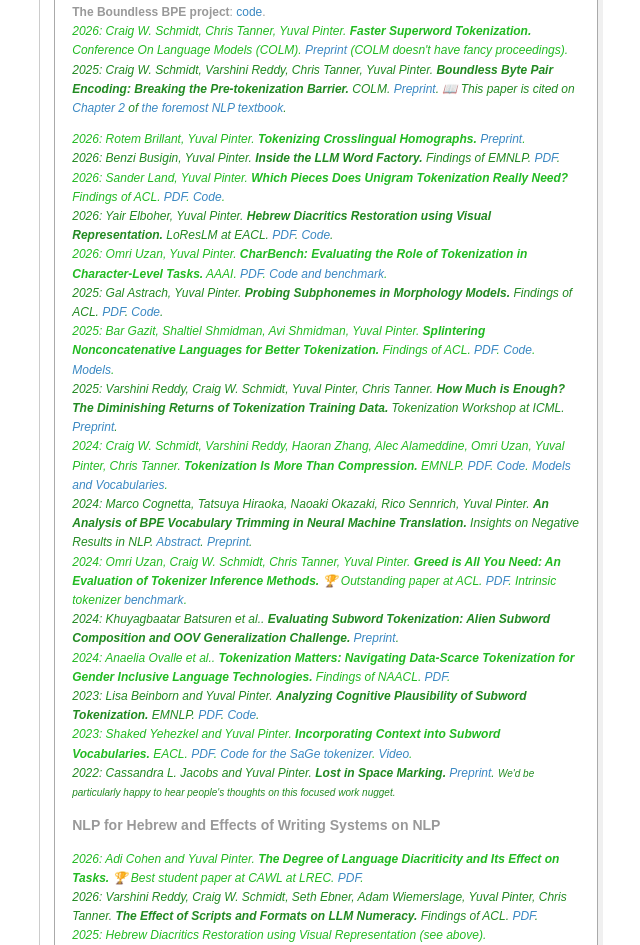
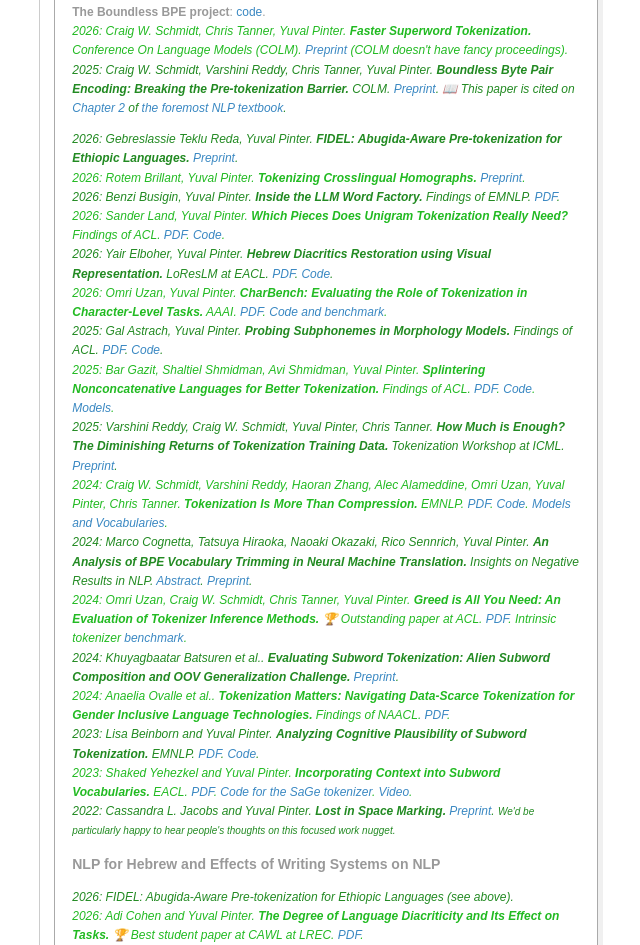
Before and after one commit to yuvalpinter/website, a plain HTML site: page index.html in a window 1280 px wide. Shown: the part 2578-3523 px from the top of the page, without its empty margins (397-1037 px from the left). Drawn offline with Linux system fonts and the light colour scheme.

Commit message:
Update index.html
FIDEL

```diff
--- a/index.html
+++ b/index.html
@@ -534,20 +534,24 @@ My main area of current research is lexical semantics and subword representation
 </pub2>
 <BR>
 <P>
+<pub2>
+	2026: Gebreslassie Teklu Reda, Yuval Pinter. <b>FIDEL: Abugida-Aware Pre-tokenization for Ethiopic Languages.</b> <a href="https://arxiv.org/abs/2611.20216">Preprint</a>.
+</pub2>
+<BR>
 <!--<pub1>
-2026: Craig W. Schmidt, Michael Krumdick, Adam Wiemerslage, Seth Ebner, Varshini Reddy, Yuval Pinter, Chris Tanner. <b>Tokenization with Split Trees.</b> <a href="https://arxiv.org/abs/2605.22705">Preprint</a>.
+	2026: Craig W. Schmidt, Michael Krumdick, Adam Wiemerslage, Seth Ebner, Varshini Reddy, Yuval Pinter, Chris Tanner. <b>Tokenization with Split Trees.</b> <a href="https://arxiv.org/abs/2605.22705">Preprint</a>.
 </pub1>
 <BR>-->
 <pub1>
-2026: Rotem Brillant, Yuval Pinter. <b>Tokenizing Crosslingual Homographs.</b> <a href="https://arxiv.org/abs/2607.17689">Preprint</a>.
+	2026: Rotem Brillant, Yuval Pinter. <b>Tokenizing Crosslingual Homographs.</b> <a href="https://arxiv.org/abs/2607.17689">Preprint</a>.
 </pub1>
 <BR>
 <pub2>
-2026: Benzi Busigin, Yuval Pinter. <b>Inside the LLM Word Factory.</b> Findings of EMNLP. <a href="https://aclanthology.org/2026.findings-emnlp.1654/">PDF</a>.
+	2026: Benzi Busigin, Yuval Pinter. <b>Inside the LLM Word Factory.</b> Findings of EMNLP. <a href="https://aclanthology.org/2026.findings-emnlp.1654/">PDF</a>.
 </pub2>
 <BR>
 <pub1>
-2026: Sander Land, Yuval Pinter. <b>Which Pieces Does Unigram Tokenization Really Need?</b> Findings of ACL. <a href="https://aclanthology.org/2026.findings-acl.316/">PDF</a>. <a href="https://github.com/sanderland/script_tok/">Code</a>.
+	2026: Sander Land, Yuval Pinter. <b>Which Pieces Does Unigram Tokenization Really Need?</b> Findings of ACL. <a href="https://aclanthology.org/2026.findings-acl.316/">PDF</a>. <a href="https://github.com/sanderland/script_tok/">Code</a>.
 </pub1>
 <BR>
 <pub2>
@@ -604,6 +608,10 @@ My main area of current research is lexical semantics and subword representation
 <BR>
 
 <H3>NLP for Hebrew and Effects of Writing Systems on NLP</H3>
+<pub2>
+2026: FIDEL: Abugida-Aware Pre-tokenization for Ethiopic Languages (see above).
+</pub2>
+<BR>
 <pub1>
 2026: Adi Cohen and Yuval Pinter. <b>The Degree of Language Diacriticity and Its Effect on Tasks.</b> 🏆 <i>Best student paper</i> at  CAWL at LREC. <a href="https://aclanthology.org/2026.cawl-1.1/">PDF</a>.
 </pub1>
@@ -1033,7 +1041,7 @@ I've been on four Israeli trivia game shows between 2002 and 2008. Don't ask me
  </tr>
  <tr>
   <td colspan="3" bgcolor="FFFFFF" align="right">
-  Last Update: November 16, 2026
+  Last Update: November 17, 2026
   </td>
  </tr>
 </table>
```
